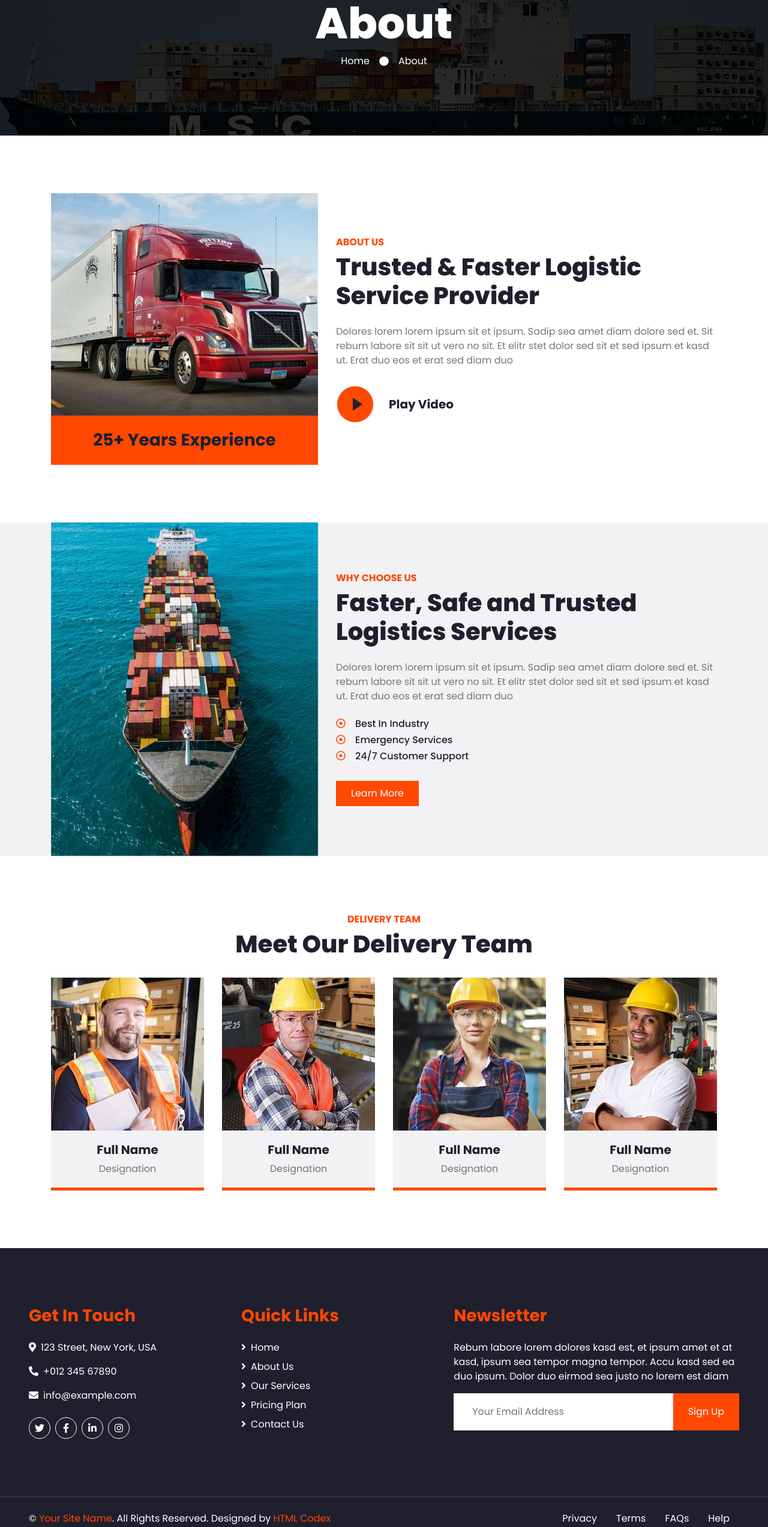
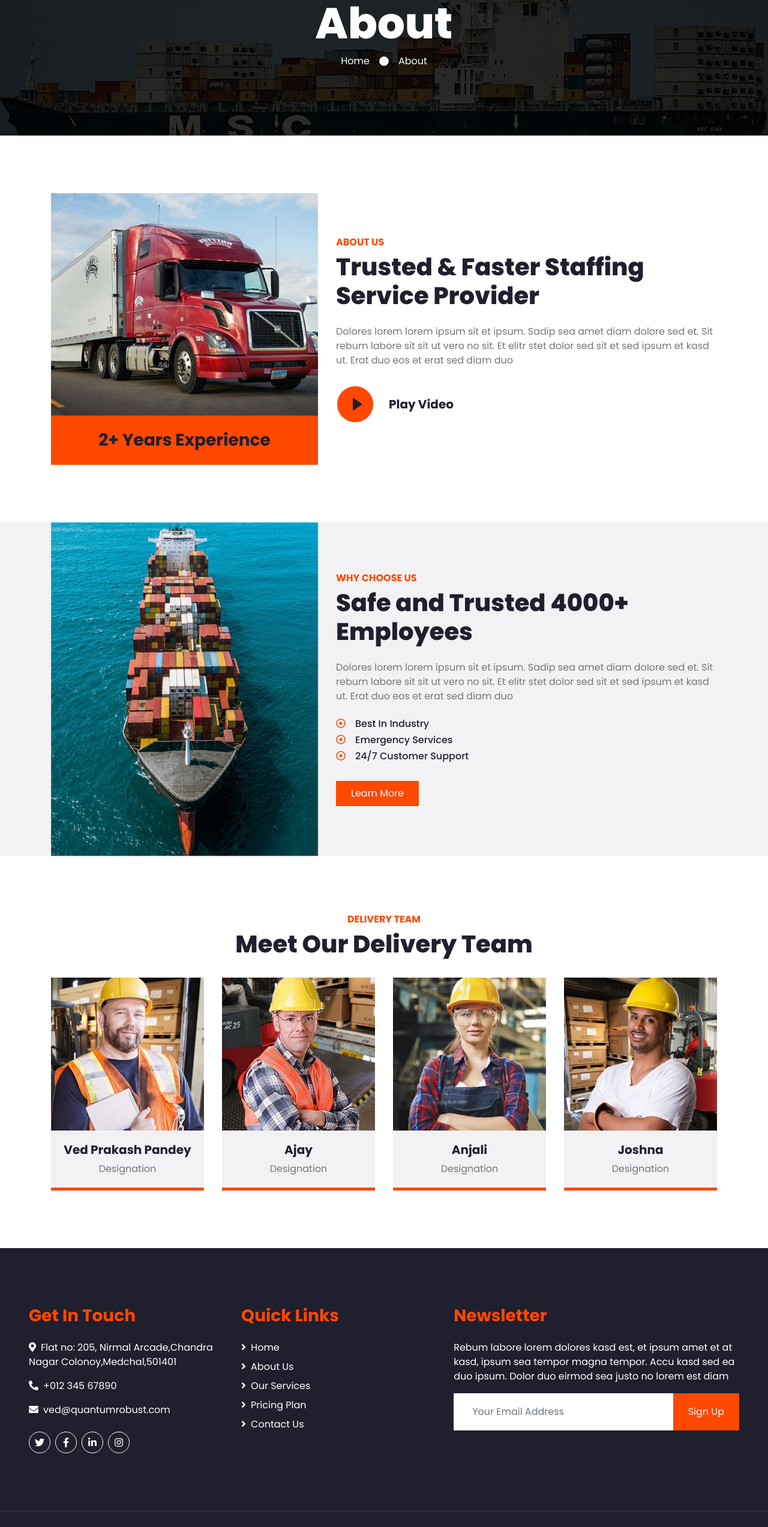
Before and after one commit to ved-prakash-pandey/my_site, a plain HTML site: page about.html in a window 1280 px wide. Shown: the part 240-2786 px from the top of the page at 60% size. Drawn offline with nearby package versions, Linux system fonts and the light colour scheme.

Commit message:
Update about.html
First Page

```diff
--- a/about.html
+++ b/about.html
@@ -3,7 +3,7 @@
 
 <head>
     <meta charset="utf-8">
-    <title>FASTER - Logistics Company Website Template</title>
+    <title>Quantum HRM Systems Private Limited</title>
     <meta content="width=device-width, initial-scale=1.0" name="viewport">
     <meta content="Free HTML Templates" name="keywords">
     <meta content="Free HTML Templates" name="description">
@@ -33,21 +33,21 @@
                 <div class="d-inline-flex align-items-center text-white">
                     <small><i class="fa fa-phone-alt mr-2"></i>+012 345 6789</small>
                     <small class="px-3">|</small>
-                    <small><i class="fa fa-envelope mr-2"></i>info@example.com</small>
+                    <small><i class="fa fa-envelope mr-2"></i>ved@quantumrobust.com</small>
                 </div>
             </div>
             <div class="col-lg-6 text-center text-lg-right">
                 <div class="d-inline-flex align-items-center">
-                    <a class="text-white px-2" href="">
+                    <a class="text-white px-2" href="https://www.facebook.com/quantumbusiness.in">
                         <i class="fab fa-facebook-f"></i>
                     </a>
-                    <a class="text-white px-2" href="">
+                    <a class="text-white px-2" href="https://twitter.com/prakxsty">
                         <i class="fab fa-twitter"></i>
                     </a>
-                    <a class="text-white px-2" href="">
+                    <a class="text-white px-2" href="linkedin.com/company/quantum-business-management-1">
                         <i class="fab fa-linkedin-in"></i>
                     </a>
-                    <a class="text-white px-2" href="">
+                    <a class="text-white px-2" href="https://www.instagram.com/quantumworldwidestaffing">
                         <i class="fab fa-instagram"></i>
                     </a>
                     <a class="text-white pl-2" href="">
@@ -112,12 +112,12 @@
                 <div class="col-lg-5 pb-4 pb-lg-0">
                     <img class="img-fluid w-100" src="img/about.jpg" alt="">
                     <div class="bg-primary text-dark text-center p-4">
-                        <h3 class="m-0">25+ Years Experience</h3>
+                        <h3 class="m-0">2+ Years Experience</h3>
                     </div>
                 </div>
                 <div class="col-lg-7">
                     <h6 class="text-primary text-uppercase font-weight-bold">About Us</h6>
-                    <h1 class="mb-4">Trusted & Faster Logistic Service Provider</h1>
+                    <h1 class="mb-4">Trusted & Faster Staffing Service Provider</h1>
                     <p class="mb-4">Dolores lorem lorem ipsum sit et ipsum. Sadip sea amet diam dolore sed et. Sit rebum labore sit sit ut vero no sit. Et elitr stet dolor sed sit et sed ipsum et kasd ut. Erat duo eos et erat sed diam duo</p>
                     <div class="d-flex align-items-center pt-2">
                         <button type="button" class="btn-play" data-toggle="modal"
@@ -158,7 +158,7 @@
                 </div>
                 <div class="col-lg-7 py-5 py-lg-0">
                     <h6 class="text-primary text-uppercase font-weight-bold">Why Choose Us</h6>
-                    <h1 class="mb-4">Faster, Safe and Trusted Logistics Services</h1>
+                    <h1 class="mb-4">Safe and Trusted 4000+ Employees</h1>
                     <p class="mb-4">Dolores lorem lorem ipsum sit et ipsum. Sadip sea amet diam dolore sed et. Sit rebum labore sit sit ut vero no sit. Et elitr stet dolor sed sit et sed ipsum et kasd ut. Erat duo eos et erat sed diam duo</p>
                     <ul class="list-inline">
                         <li><h6><i class="far fa-dot-circle text-primary mr-3"></i>Best In Industry</h6>
@@ -186,7 +186,7 @@
                         <img class="card-img-top" src="img/team-1.jpg" alt="">
                         <div class="card-body text-center p-0">
                             <div class="team-text d-flex flex-column justify-content-center bg-secondary">
-                                <h5 class="font-weight-bold">Full Name</h5>
+                                <h5 class="font-weight-bold">Ved Prakash Pandey</h5>
                                 <span>Designation</span>
                             </div>
                             <div class="team-social d-flex align-items-center justify-content-center bg-primary">
@@ -203,7 +203,7 @@
                         <img class="card-img-top" src="img/team-2.jpg" alt="">
                         <div class="card-body text-center p-0">
                             <div class="team-text d-flex flex-column justify-content-center bg-secondary">
-                                <h5 class="font-weight-bold">Full Name</h5>
+                                <h5 class="font-weight-bold">Ajay</h5>
                                 <span>Designation</span>
                             </div>
                             <div class="team-social d-flex align-items-center justify-content-center bg-primary">
@@ -220,7 +220,7 @@
                         <img class="card-img-top" src="img/team-3.jpg" alt="">
                         <div class="card-body text-center p-0">
                             <div class="team-text d-flex flex-column justify-content-center bg-secondary">
-                                <h5 class="font-weight-bold">Full Name</h5>
+                                <h5 class="font-weight-bold">Anjali</h5>
                                 <span>Designation</span>
                             </div>
                             <div class="team-social d-flex align-items-center justify-content-center bg-primary">
@@ -237,7 +237,7 @@
                         <img class="card-img-top" src="img/team-4.jpg" alt="">
                         <div class="card-body text-center p-0">
                             <div class="team-text d-flex flex-column justify-content-center bg-secondary">
-                                <h5 class="font-weight-bold">Full Name</h5>
+                                <h5 class="font-weight-bold">Joshna</h5>
                                 <span>Designation</span>
                             </div>
                             <div class="team-social d-flex align-items-center justify-content-center bg-primary">
@@ -262,9 +262,9 @@
                 <div class="row">
                     <div class="col-md-6 mb-5">
                         <h3 class="text-primary mb-4">Get In Touch</h3>
-                        <p><i class="fa fa-map-marker-alt mr-2"></i>123 Street, New York, USA</p>
+                        <p><i class="fa fa-map-marker-alt mr-2"></i>Flat no: 205, Nirmal Arcade,Chandra Nagar Colonoy,Medchal,501401</p>
                         <p><i class="fa fa-phone-alt mr-2"></i>+012 345 67890</p>
-                        <p><i class="fa fa-envelope mr-2"></i>info@example.com</p>
+                        <p><i class="fa fa-envelope mr-2"></i>ved@quantumrobust.com</p>
                         <div class="d-flex justify-content-start mt-4">
                             <a class="btn btn-outline-light btn-social mr-2" href="#"><i class="fab fa-twitter"></i></a>
                             <a class="btn btn-outline-light btn-social mr-2" href="#"><i class="fab fa-facebook-f"></i></a>
@@ -301,10 +301,10 @@
     <div class="container-fluid bg-dark text-white border-top py-4 px-sm-3 px-md-5" style="border-color: #3E3E4E !important;">
         <div class="row">
             <div class="col-lg-6 text-center text-md-left mb-3 mb-md-0">
-                <p class="m-0 text-white">&copy; <a href="#">Your Site Name</a>. All Rights Reserved.
+                <p class="m-0 text-white">&copy; <a href="#">Quantum HRM Systems</a>. All Rights Reserved.
 
 				<!--/*** This template is free as long as you keep the footer author’s credit link/attribution link/backlink. If you'd like to use the template without the footer author’s credit link/attribution link/backlink, you can purchase the Credit Removal License from "https://htmlcodex.com/credit-removal". Thank you for your support. ***/-->
-				Designed by <a href="https://htmlcodex.com">HTML Codex</a>
+				Designed by <a href="https://htmlcodex.com">Neyyan Jayesh</a>
                 </p>
             </div>
             <div class="col-lg-6 text-center text-md-right">
```
